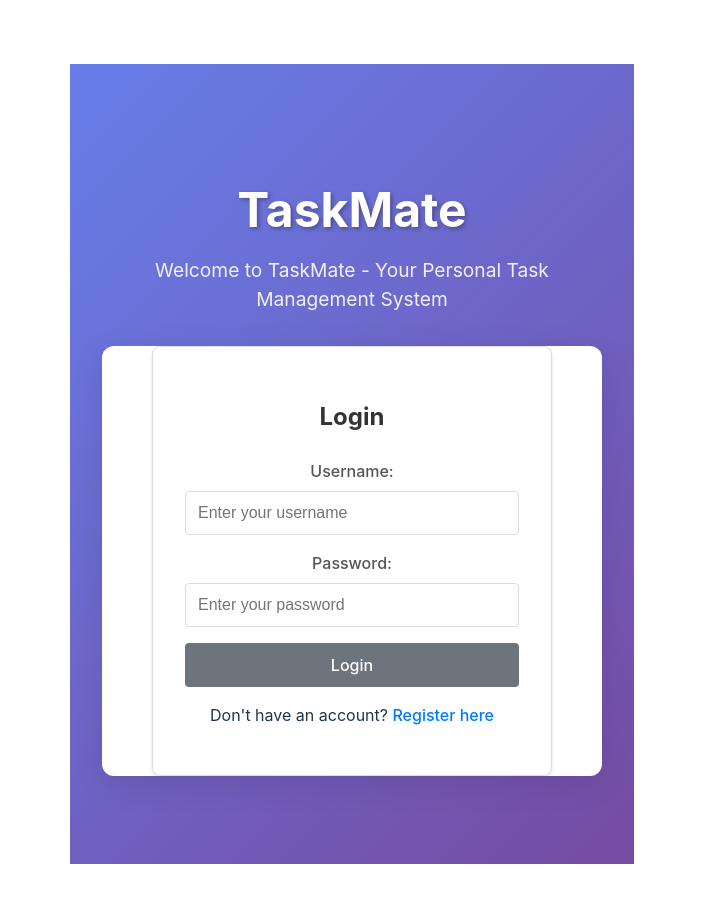
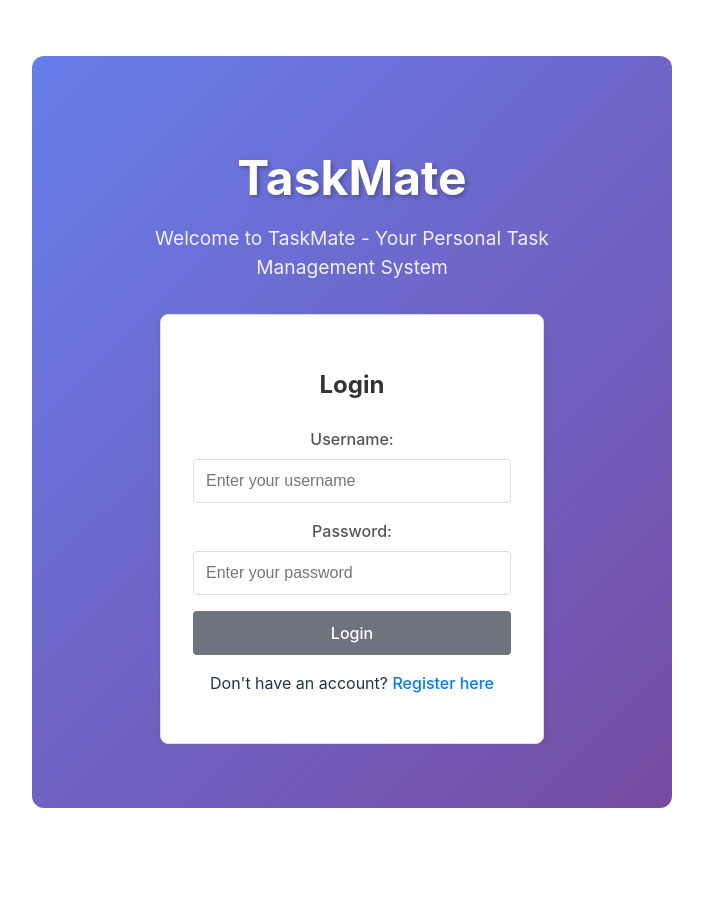
Before and after one commit to rahsunk/taskmate-frontend, a Vue app: page / in a window 1280 px wide. Shown: the top 902 px of the page, without its empty margins (288-991 px from the left). After the commit the page ends 864 px from the top, so only its background shows below. Built offline with nearby package versions, Linux system fonts and the light colour scheme.

Commit message:
Modified CSS

```diff
--- a/src/App.vue
+++ b/src/App.vue
@@ -20,6 +20,7 @@ body {
     sans-serif;
   -webkit-font-smoothing: antialiased;
   -moz-osx-font-smoothing: grayscale;
+  background: white;
 }
 
 #app {
--- a/src/components/auth/AuthManager.vue
+++ b/src/components/auth/AuthManager.vue
@@ -80,16 +80,19 @@ onMounted(() => {
 <style scoped>
 .auth-manager {
   min-height: 100vh;
-  background: linear-gradient(135deg, #667eea 0%, #764ba2 100%);
+  width: 90vw;
+  border-radius: 12px;
   display: flex;
   align-items: center;
   justify-content: center;
-  padding: 2rem;
 }
 
 .auth-container {
   width: 100%;
-  max-width: 500px;
+  max-width: 50vw;
+  background: linear-gradient(135deg, #667eea 0%, #764ba2 100%);
+  padding: 4rem;
+  border-radius: 12px;
 }
 
 .auth-header {
@@ -110,9 +113,6 @@ onMounted(() => {
 }
 
 .auth-forms {
-  background: white;
-  border-radius: 12px;
-  box-shadow: 0 8px 32px rgba(0, 0, 0, 0.1);
   overflow: hidden;
 }
 
@@ -175,9 +175,9 @@ onMounted(() => {
 }
 
 @media (max-width: 768px) {
-  .auth-manager {
+  /* .auth-manager {
     padding: 1rem;
-  }
+  } */
 
   .app-header {
     flex-direction: column;
--- a/src/components/auth/LoginForm.vue
+++ b/src/components/auth/LoginForm.vue
@@ -110,7 +110,7 @@ localError.value = "";
 
 <style scoped>
 .login-form {
-  max-width: 400px;
+  width: 30vw;
   margin: 0 auto;
   padding: 2rem;
   border: 1px solid #ddd;
--- a/src/components/schedule/EventsView.vue
+++ b/src/components/schedule/EventsView.vue
@@ -156,7 +156,7 @@ const deleteEvent = (event) => {
   justify-content: space-between;
   align-items: center;
   padding: 1.5rem;
-  background: linear-gradient(135deg, #667eea 0%, #764ba2 100%);
+  background: linear-gradient(135deg, #667eea 0%, #0837f5 100%);
   color: white;
 }
 
--- a/src/components/schedule/GeneratedScheduleView.vue
+++ b/src/components/schedule/GeneratedScheduleView.vue
@@ -285,7 +285,7 @@ const getItemTooltip = (item) => {
 
 .schedule-grid {
   display: grid;
-  grid-template-columns: 80px repeat(auto-fit, minmax(200px, 1fr));
+  grid-template-columns: 80px repeat(auto-fit, minmax(50px, 1fr));
   gap: 1px;
   background: #e9ecef;
   border-radius: 8px;
--- a/src/components/schedule/ScheduleManager.vue
+++ b/src/components/schedule/ScheduleManager.vue
@@ -262,7 +262,7 @@ onMounted(() => {
   padding: 0.75rem 1.5rem;
   border: 2px solid rgba(255, 255, 255, 0.4);
   border-radius: 8px;
-  background: rgba(255, 255, 255, 0.15);
+  background: linear-gradient(135deg, #667eea 0%, #764ba2 100%);
   color: white;
   cursor: pointer;
   transition: all 0.2s;
@@ -272,13 +272,14 @@ onMounted(() => {
 }
 
 .view-button:hover {
-  background: rgba(255, 255, 255, 0.25);
+  background: linear-gradient(135deg, #667eea 0%, #764ba2 100%);
+  filter: brightness(1.5);
   border-color: rgba(255, 255, 255, 0.6);
   transform: translateY(-1px);
 }
 
 .view-button.active {
-  background: rgba(255, 255, 255, 0.35);
+  background: linear-gradient(135deg, #667eea 0%, #764ba2 100%);
   border-color: rgba(255, 255, 255, 0.8);
   font-weight: 600;
   box-shadow: 0 2px 8px rgba(0, 0, 0, 0.2);
@@ -307,7 +308,7 @@ onMounted(() => {
 .generate-button:disabled {
   opacity: 0.6;
   cursor: not-allowed;
-  background: rgba(255, 255, 255, 0.15);
+  background: gray;
   border-color: rgba(255, 255, 255, 0.2);
 }
 
@@ -316,7 +317,7 @@ onMounted(() => {
 }
 
 .schedule-content {
-  max-width: 1400px;
+  max-width: 1800px;
   margin: 0 auto;
 }
 
--- a/src/style.css
+++ b/src/style.css
@@ -3,9 +3,9 @@
   line-height: 1.5;
   font-weight: 400;
 
-  color-scheme: light dark;
-  color: rgba(255, 255, 255, 0.87);
-  background-color: #242424;
+  color-scheme: light;
+  color: #213547;
+  background-color: #ffffff;
 
   font-synthesis: none;
   text-rendering: optimizeLegibility;
@@ -19,7 +19,7 @@ a {
   text-decoration: inherit;
 }
 a:hover {
-  color: #535bf2;
+  color: #747bff;
 }
 
 body {
@@ -42,7 +42,7 @@ button {
   font-size: 1em;
   font-weight: 500;
   font-family: inherit;
-  background-color: #1a1a1a;
+  background-color: #f9f9f9;
   cursor: pointer;
   transition: border-color 0.25s;
 }
@@ -59,21 +59,7 @@ button:focus-visible {
 }
 
 #app {
-  max-width: 1280px;
   margin: 0 auto;
-  padding: 2rem;
+  padding: 1rem;
   text-align: center;
 }
-
-@media (prefers-color-scheme: light) {
-  :root {
-    color: #213547;
-    background-color: #ffffff;
-  }
-  a:hover {
-    color: #747bff;
-  }
-  button {
-    background-color: #f9f9f9;
-  }
-}
```
